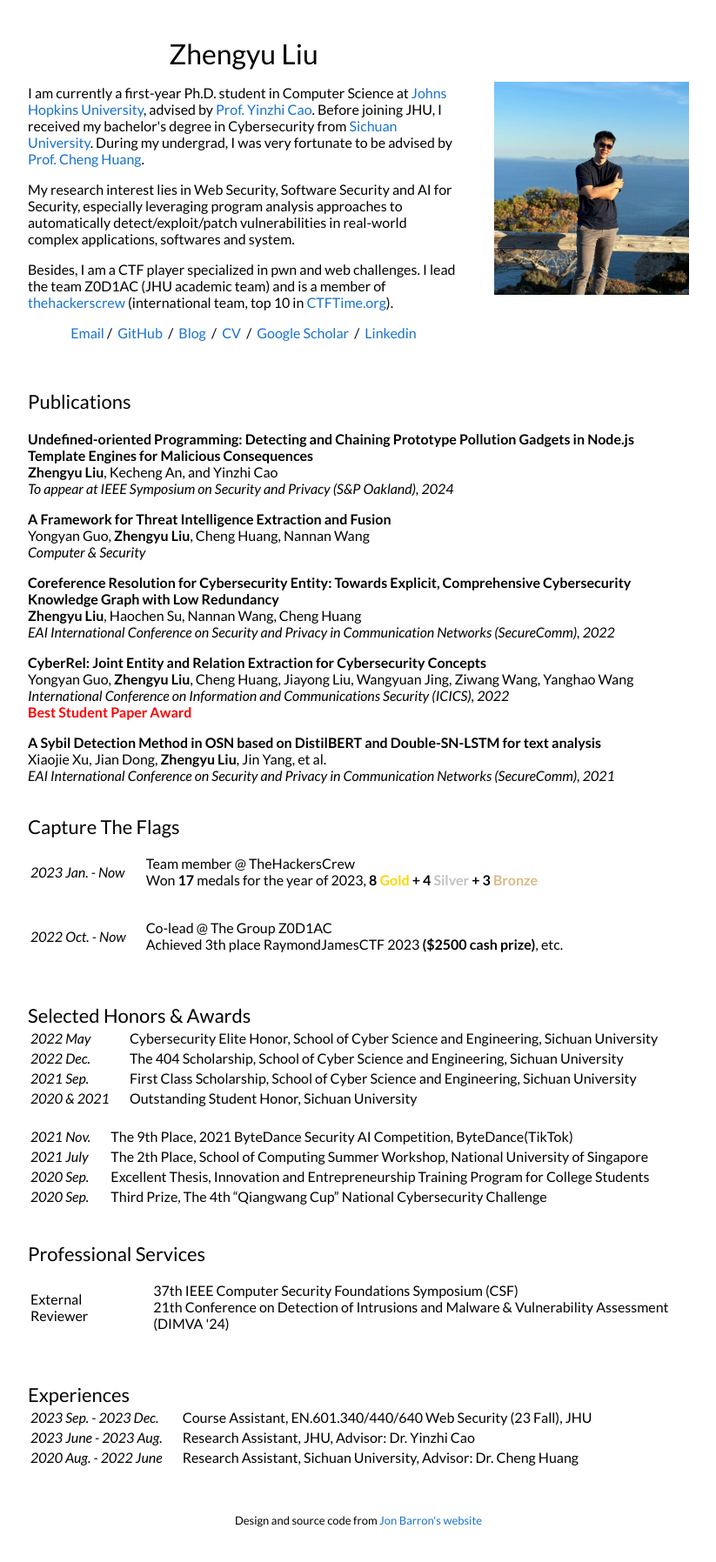
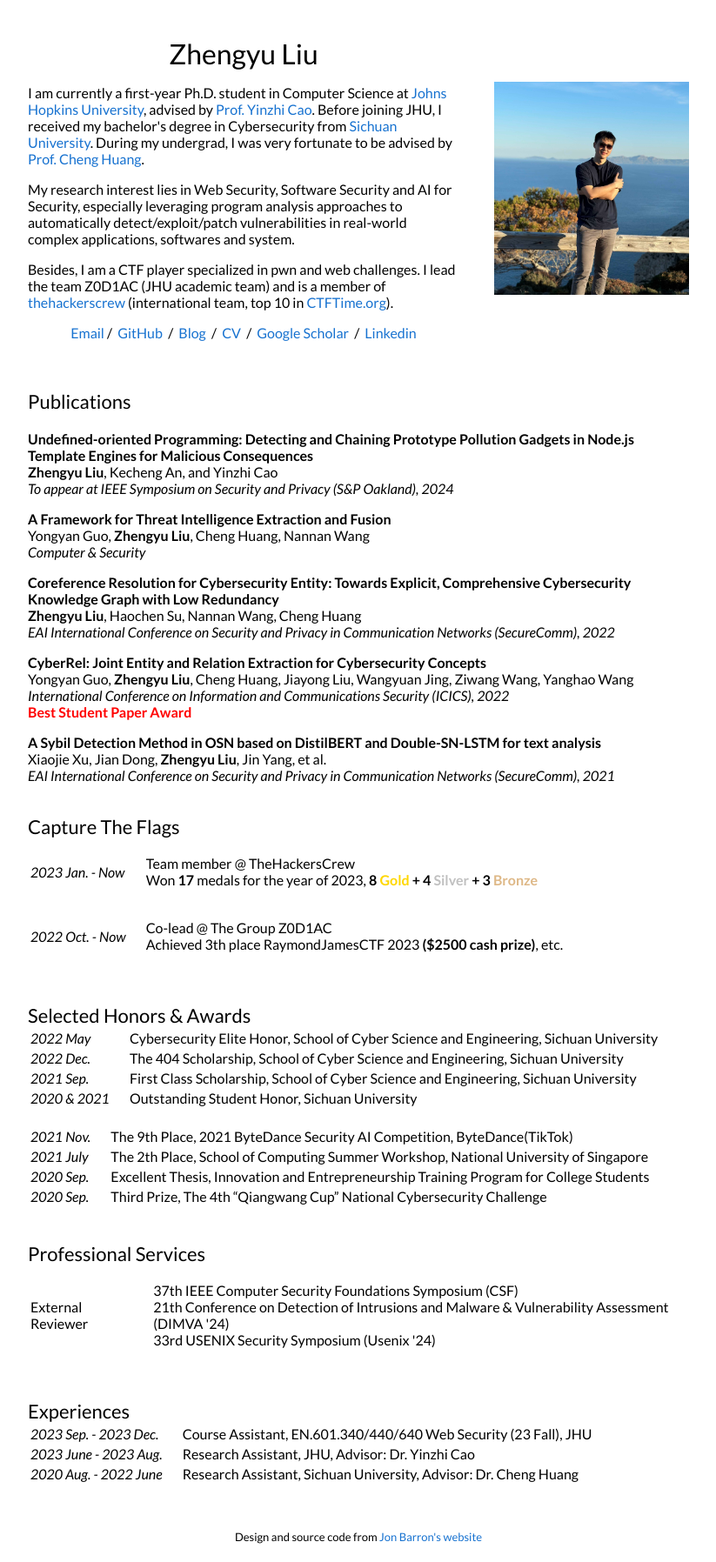
Before and after one commit to jackfromeast/jackfromeast.github.io, a Jekyll site: the page built from _posts/2023-08-04-UoPF.md, in a window 1280 px wide. Shown: the whole page at 87% size, without its empty margins (228-1051 px from the left). Built offline with Jekyll 4.4.1, drawn with Linux system fonts in a browser that asks for light colours.

Commit message:
Update default.html

```diff
--- a/_layouts/default.html
+++ b/_layouts/default.html
@@ -207,6 +207,8 @@
                     <p>37th IEEE Computer Security Foundations Symposium (CSF)
                       <br>
                       21th Conference on Detection of Intrusions and Malware & Vulnerability Assessment (DIMVA '24)
+                      <br>
+                      33rd USENIX Security Symposium (Usenix '24)
                     </p>
                   </td>
                 </tr>
```
